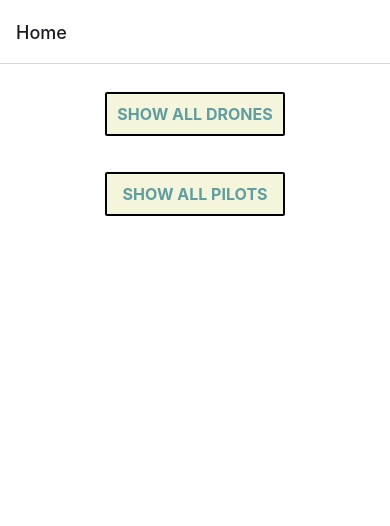
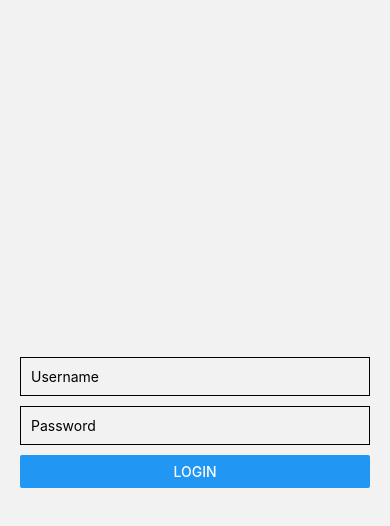
Before and after one commit to JRBoland/drone-api-ui, a React Native app: screen /Login in a window 390 px wide. Shown: the top 526 px of the page. Built offline with nearby package versions, Linux system fonts and the light colour scheme.

Commit message:
login and auth, authcontext

```diff
--- a/App.tsx
+++ b/App.tsx
@@ -1,128 +1,47 @@
-import React from 'react'
-import { StatusBar } from 'expo-status-bar'
-import { StyleSheet, View, Button, Pressable, Text } from 'react-native'
-import { NavigationContainer } from '@react-navigation/native'
-import { createStackNavigator } from '@react-navigation/stack'
-import DroneScreen from './screens/DroneScreen'
-import PilotScreen from './screens/PilotScreen'
+import React, { useEffect, useState } from 'react';
+import { StatusBar } from 'expo-status-bar';
+import { NavigationContainer } from '@react-navigation/native';
+import { createStackNavigator } from '@react-navigation/stack';
+import AsyncStorage from '@react-native-async-storage/async-storage';
 
-const Stack = createStackNavigator()
+import HomeScreen from './screens/HomeScreen';
+import DroneScreen from './screens/DroneScreen';
+import PilotScreen from './screens/PilotScreen';
+import LoginScreen from './screens/LoginScreen';
+
+import { AuthProvider } from './utils/authContext';
+import { useAuth } from './utils/authContext';
+
+const Stack = createStackNavigator();
+
+function AuthStack() {
+  const { isAuthenticated } = useAuth();
+
+  return (
+    <Stack.Navigator>
+      {isAuthenticated ? (
+        <>
+          <Stack.Screen name="Home" component={HomeScreen} />
+          <Stack.Screen name="Drones" component={DroneScreen} />
+          <Stack.Screen name="Pilots" component={PilotScreen} />
+        </>
+      ) : (
+        <Stack.Screen
+          name="Login"
+          component={LoginScreen}
+          options={{ headerShown: false }}
+        />
+      )}
+    </Stack.Navigator>
+  );
+}
 
 export default function App() {
   return (
-    <NavigationContainer>
-      <Stack.Navigator initialRouteName="Home">
-        <Stack.Screen name="Home" component={HomeScreen} />
-        <Stack.Screen name="Drones" component={DroneScreen} />
-        <Stack.Screen name="Pilots" component={PilotScreen} />
-      </Stack.Navigator>
-    </NavigationContainer>
-  )
+    <AuthProvider>
+      <NavigationContainer>
+        <AuthStack />
+      </NavigationContainer>
+    </AuthProvider>
+  );
 }
-
-type HomeScreenNavigationProp = {
-  navigate: (screen: string) => void
-}
-
-const HomeScreen = ({
-  navigation,
-}: {
-  navigation: HomeScreenNavigationProp
-}) => {
-  const handleGetDrones = () => {
-    navigation.navigate('Drones') // Navigate to DronesScreen
-  }
-  const handleGetPilots = () => {
-    navigation.navigate('Pilots') // Navigate to PilotScreen
-  }
-  return (
-    <View style={styles.container}>
-      <View style={styles.buttonContainer}>
-        <Pressable style={styles.button} onPress={handleGetDrones}>
-          <Text style={[styles.buttonText, { color: 'cadetblue' }]}>
-            Show All Drones
-          </Text>
-        </Pressable>
-        {/* below is todo*/}
-        {/*
-        <Pressable style={styles.button} onPress={handleGetDrones}>
-          <Text style={[styles.buttonText, { color: 'darkslateblue' }]}>
-            Find a Drone
-          </Text>
-        </Pressable>
-        <Pressable style={styles.button} onPress={handleGetDrones}>
-          <Text style={[styles.buttonText, { color: 'darkcyan' }]}>
-            Update a Drone
-          </Text>
-        </Pressable>
-        <Pressable style={styles.button} onPress={handleGetDrones}>
-          <Text style={[styles.buttonText, { color: 'brown' }]}>
-            Delete a Drone
-          </Text>
-        </Pressable>
-        <Pressable style={styles.button} onPress={handleGetDrones}>
-          <Text style={[styles.buttonText, { color: 'darkgreen' }]}>
-            Create a Drone
-          </Text>
-  </Pressable>*/}
-      </View>
-      <View style={styles.buttonContainer}>
-        <Pressable style={styles.button} onPress={handleGetPilots}>
-          <Text style={[styles.buttonText, { color: 'cadetblue' }]}>
-            Show All Pilots
-          </Text>
-        </Pressable>
-        {/* below is todo*/}
-        {/*<Pressable style={styles.button} onPress={handleGetPilots}>
-          <Text style={[styles.buttonText, { color: 'darkslateblue' }]}>
-            Find a Pilot
-          </Text>
-        </Pressable>
-        <Pressable style={styles.button} onPress={handleGetPilots}>
-          <Text style={[styles.buttonText, { color: 'darkcyan' }]}>
-            Update a Pilot
-          </Text>
-        </Pressable>
-        <Pressable style={styles.button} onPress={handleGetPilots}>
-          <Text style={[styles.buttonText, { color: 'brown' }]}>
-            Delete a Pilot
-          </Text>
-        </Pressable>
-        <Pressable style={styles.button} onPress={handleGetPilots}>
-          <Text style={[styles.buttonText, { color: 'darkgreen' }]}>
-            Create a Pilot
-          </Text>
-  </Pressable>*/}
-      </View>
-      <StatusBar style="auto" />
-    </View>
-  )
-}
-
-const styles = StyleSheet.create({
-  container: {
-    flex: 1,
-    alignItems: 'center',
-    justifyContent: 'flex-start',
-    backgroundColor: '#fff',
-  },
-  buttonContainer: {
-    marginTop: 20,
-  },
-  button: {
-    borderWidth: 2,
-    borderRadius: 2,
-    padding: 2,
-    marginVertical: 8,
-    width: 180,
-    backgroundColor: 'beige',
-  },
-  buttonText: {
-    color: 'black',
-    fontSize: 16,
-    fontWeight: 'bold',
-    textAlign: 'center',
-    padding: 8,
-    textTransform: 'uppercase',
-  },
-})
--- a/package.json
+++ b/package.json
@@ -10,6 +10,7 @@
   },
   "dependencies": {
     "@expo/metro-runtime": "~3.1.3",
+    "@react-native-async-storage/async-storage": "^1.23.1",
     "@react-navigation/native": "^6.1.17",
     "@react-navigation/stack": "^6.3.29",
     "axios": "^1.6.8",
--- a/screens/DroneScreen.tsx
+++ b/screens/DroneScreen.tsx
@@ -25,7 +25,7 @@ const DroneScreen = () => {
   return (
     <View style={styles.container}>
       {drones.length === 0 ? (
-        <Text>No drones found</Text>
+        <Text style={styles.text}>No drones found.</Text>
       ) : (
         <FlatList
           data={drones}
@@ -42,7 +42,7 @@ const DroneScreen = () => {
 const styles = StyleSheet.create({
   container: {
     flex: 1,
-    marginTop: 50,
+    margin: 20,
     backgroundColor: '#f0f0f0',
   },
   text: {
--- /dev/null
+++ b/screens/HomeScreen.tsx
@@ -0,0 +1,86 @@
+import React, { useState, useEffect } from 'react'
+import { View, Pressable, Text, StyleSheet } from 'react-native'
+import AsyncStorage from '@react-native-async-storage/async-storage'
+import { useAuth } from '../utils/authContext'
+
+const HomeScreen = ({ navigation }: any) => {
+  const [username, setUsername] = useState('Guest')
+
+  useEffect(() => {
+    const getUsername = async () => {
+      const storedUsername = await AsyncStorage.getItem('username')
+      if (storedUsername) {
+        setUsername(storedUsername)
+      }
+    }
+
+    getUsername()
+  }, [])
+
+  const { logout } = useAuth()
+
+  const handleLogout = async () => {
+    await AsyncStorage.removeItem('userToken')
+    await AsyncStorage.removeItem('username')
+    logout()
+    //navigation.navigate('Login')
+  }
+
+  const handleGetDrones = () => {
+    navigation.navigate('Drones') // Navigate to DronesScreen
+  }
+
+  const handleGetPilots = () => {
+    navigation.navigate('Pilots') // Navigate to PilotScreen
+  }
+  return (
+    <View style={styles.container}>
+      <Text style={styles.welcomeText}>Hello {username}</Text>
+      <Pressable style={styles.button} onPress={handleGetDrones}>
+        <Text style={styles.buttonText}>Show All Drones</Text>
+      </Pressable>
+      <Pressable style={styles.button} onPress={handleGetPilots}>
+        <Text style={styles.buttonText}>Show All Pilots</Text>
+      </Pressable>
+      <Pressable
+        style={[styles.button, { backgroundColor: 'orange', marginTop: 24, }]}
+        onPress={handleLogout}
+      >
+        <Text style={styles.buttonText}>Logout</Text>
+      </Pressable>
+    </View>
+  )
+}
+
+const styles = StyleSheet.create({
+  container: {
+    flex: 1,
+    alignItems: 'center',
+    justifyContent: 'flex-start',
+    backgroundColor: '#fff',
+    paddingTop: 20,
+  },
+  button: {
+    borderWidth: 2,
+    borderRadius: 2,
+    padding: 10,
+    marginVertical: 8,
+    width: 180,
+    backgroundColor: 'beige',
+  },
+  buttonText: {
+    color: 'black',
+    fontSize: 16,
+    fontWeight: 'bold',
+    textAlign: 'center',
+  },
+  welcomeText: {
+    textTransform: 'capitalize',
+    justifyContent: 'flex-start',
+    width: 180,
+    margin: 24,
+    padding: 10,
+  }
+})
+
+export default HomeScreen
--- a/screens/LoginScreen.tsx
+++ b/screens/LoginScreen.tsx
@@ -0,0 +1,79 @@
+import React, { useState } from 'react';
+import { View, TextInput, Button, Text, StyleSheet } from 'react-native';
+import axios from 'axios';
+import api from '../services/apiService';
+import AsyncStorage from '@react-native-async-storage/async-storage';
+import { useAuth } from '../utils/authContext';
+
+type Props = {
+  navigation: {
+    navigate: (screen: string) => void;
+  }
+}
+
+// not sure on what prop type to use here
+const LoginScreen: React.FC<Props> = ({ navigation }) => {
+  const [username, setUsername] = useState('');
+  const [password, setPassword] = useState('');
+  const [error, setError] = useState('');
+
+  const { login } = useAuth();
+
+  const handleLogin = async () => {
+    console.log('attempting login with ', username, password)
+    try {
+      console.log("Sending request to /auth/login endpoint");
+      const response = await api.post('auth/login', { username, password });
+      console.log("Login response data:", response.data);
+      const { access_token } = response.data;
+      console.log("Received access token:", access_token);
+      await AsyncStorage.setItem('userToken', access_token);
+      await AsyncStorage.setItem('username', username);
+      console.log(access_token);
+      navigation.navigate('Home'); // Navigate to the Home screen upon successful login passing username as prop
+      login()
+    } catch (err) {
+      console.error("Login error:", err);
+      setError('Failed to login. Please check your details.');
+    }
+  };
+
+  return (
+    <View style={styles.container}>
+      <TextInput
+        placeholder="Username"
+        value={username}
+        onChangeText={setUsername}
+        style={styles.input}
+      />
+      <TextInput
+        placeholder="Password"
+        value={password}
+        onChangeText={setPassword}
+        secureTextEntry
+        style={styles.input}
+      />
+      {error ? <Text style={styles.error}>{error}</Text> : null}
+      <Button title="Login" onPress={handleLogin} />
+    </View>
+  );
+};
+
+const styles = StyleSheet.create({
+  container: {
+    flex: 1,
+    justifyContent: 'center',
+    padding: 20,
+  },
+  input: {
+    marginBottom: 10,
+    borderWidth: 1,
+    padding: 10,
+  },
+  error: {
+    color: 'red',
+    marginBottom: 10,
+  },
+});
+
+export default LoginScreen;
--- a/screens/PilotScreen.tsx
+++ b/screens/PilotScreen.tsx
@@ -25,7 +25,7 @@ const PilotScreen = () => {
   return (
     <View style={styles.container}>
       {pilots.length === 0 ? (
-        <Text>No Pilots found</Text>
+        <Text style={styles.text}>No Pilots found</Text>
       ) : (
         <FlatList
           data={pilots}
@@ -42,7 +42,7 @@ const PilotScreen = () => {
 const styles = StyleSheet.create({
   container: {
     flex: 1,
-    marginTop: 50,
+    margin: 20,
     backgroundColor: '#f0f0f0',
   },
   text: {
--- a/services/apiService.ts
+++ b/services/apiService.ts
@@ -1,7 +1,7 @@
 import axios from 'axios';
 
 const api = axios.create({
-  baseURL: 'http://192.168.1.105:3000/', // may need to change
+  baseURL: 'http://127.0.0.1:3000/', // may need to change between 127.0.0.1:3000 or 192.168.1.105:3000
 });
 
 export default api;
--- /dev/null
+++ b/utils/authContext.tsx
@@ -0,0 +1,44 @@
+import React, { createContext, useContext, useState, useEffect } from 'react';
+import AsyncStorage from '@react-native-async-storage/async-storage';
+
+const AuthContext = createContext({
+  isAuthenticated: false,
+  login: () => {},
+  logout: () => {},
+});
+
+export const useAuth = () => useContext(AuthContext);
+
+export const AuthProvider = ({ children }) => {
+  const [isAuthenticated, setIsAuthenticated] = useState(false);
+
+
+  useEffect(() => {
+    const checkAuthentication = async () => {
+      const token = await AsyncStorage.getItem('userToken');
+      if (token) {
+        setIsAuthenticated(true);
+      } else {
+        setIsAuthenticated(false);
+      }
+    };
+
+    checkAuthentication();
+  }, []);
+
+  const login = () => {
+    setIsAuthenticated(true);
+    // Ideally should also set the token in AsyncStorage here
+  };
+
+  const logout = () => {
+    setIsAuthenticated(false);
+    AsyncStorage.removeItem('userToken');
+  };
+
+  return (
+    <AuthContext.Provider value={{ isAuthenticated, login, logout }}>
+      {children}
+    </AuthContext.Provider>
+  );
+};
```
Also changed, not shown: services/droneService.ts (+10 -2 lines), 2 other files (tests, documents, lock files or other folders).
